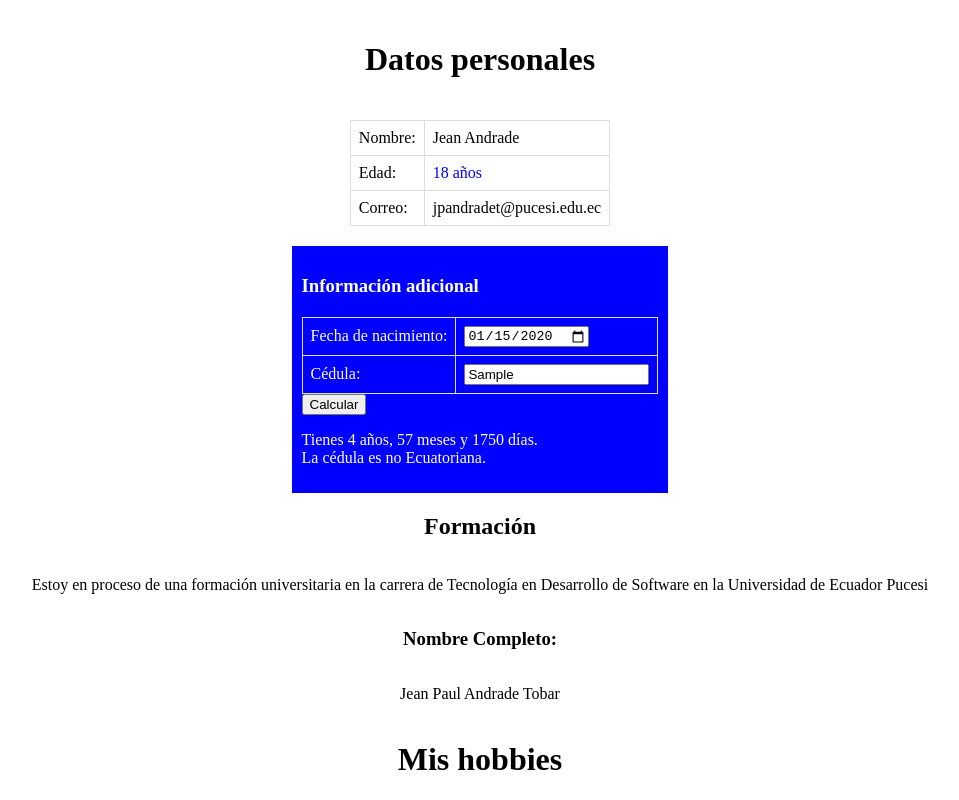
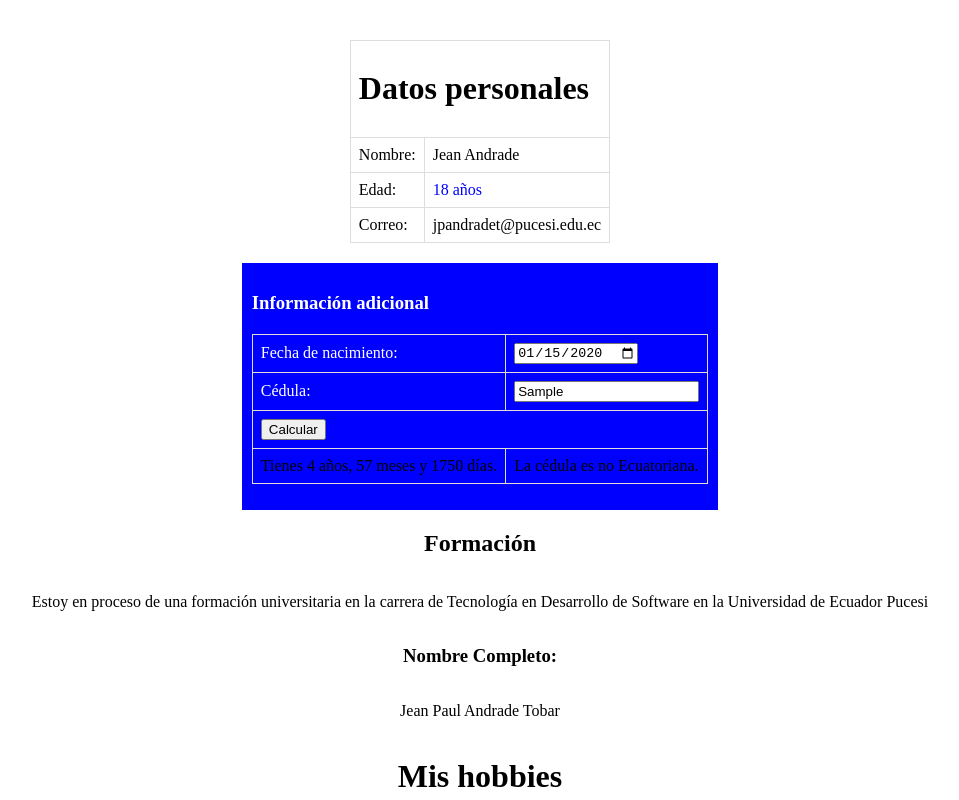
Before and after one commit to TheJean1/Mi-segundo-repositorio, a plain HTML site: page index.html in a window 1280 px wide. Both pictures are taken after typing "2020-01-15", "Sample" into the empty fields and a click on the button "Calcular". Shown: the top 800 px of the page, without its empty margins (160-1119 px from the left). Drawn offline with Linux system fonts and the light colour scheme.

Commit message:
Agregamos una nueva tabla y modificamos el script js, tambien agregamos documentacion especifica, y mejorarmos nuestro modelo de tabla, junto con consejos que se nos dio para mejorar el diseño y funcionamiento de la tabla con js

```diff
--- a/index.html
+++ b/index.html
@@ -1,65 +1,73 @@
 <!DOCTYPE html>
-<html lang="es">
+<html lang="es"> <!-- Define el idioma del documento como español -->
 <head>
-    <meta charset="UTF-8">
-    <meta name="viewport" content="width=device-width, initial-scale=1.0">
-    <link rel="stylesheet" href="styles.css">
-    <script src="script.js"></script>
-    <script></script>
-    <title>Información personal</title>
-
+    <meta charset="UTF-8"> <!-- Establece la codificación de caracteres como UTF-8 -->
+    <meta name="viewport" content="width=device-width, initial-scale=1.0"> <!-- Hace que el diseño sea responsivo -->
+    <link rel="stylesheet" href="styles.css"> <!-- Vincula el archivo CSS externo -->
+    <title>Información personal</title> <!-- Título de la página que aparece en la pestaña del navegador -->
+</head>
 <body>
-    <h1>Datos personales</h1>
-    <table>
+    <table> <!-- Tabla para mostrar datos personales -->
+        <tr>
+            <td colspan="2"><h1>Datos personales</h1></td> <!-- Encabezado de la tabla -->
+        </tr>
         <tr>
             <td>Nombre:</td>
-            <td>Jean Andrade</td>
+            <td>Jean Andrade</td> <!-- Nombre del usuario -->
         </tr>
         <tr>
             <td>Edad:</td>
-            <td style="color: blue;">18 años</td>
+            <td id="Edad-color">18 años</td> <!-- Edad del usuario, con un ID para estilos -->
         </tr>
         <tr>
             <td>Correo:</td>
-            <td>jpandradet@pucesi.edu.ec</td>
+            <td>jpandradet@pucesi.edu.ec</td> <!-- Correo electrónico del usuario -->
         </tr>
     </table>
 
-    <div class="table-azul">
+    <div class="table-azul"> <!-- Sección con fondo azul para información adicional -->
         <h3>Información adicional</h3>
         <table>
             <tr>
                 <td>Fecha de nacimiento:</td>
-                <td><input type="date" id="fechaNacimiento"></td>
+                <td><input type="date" id="fechaNacimiento"></td> <!-- Campo para ingresar la fecha de nacimiento -->
             </tr>
             <tr>
                 <td>Cédula:</td>
-                <td><input type="text" id="cedula"></td>
+                <td><input type="text" id="cedula"></td> <!-- Campo para ingresar el número de cédula -->
+            </tr>
+            <tr>
+                <td colspan="2" class="center"><button id="calcular">Calcular</button></td> <!-- Botón para calcular la edad y verificar la cédula -->
+            </tr>
+            <tr>
+                <td id="resultadoEdad" colspan="1"></td> <!-- Lugar para mostrar el resultado de la edad -->
+                <td id="resultadoCedula" colspan="1"></td> <!-- Lugar para mostrar el resultado de la cédula -->
+            </tr>
+            <tr>
+                <td colspan="2" class="error-message" id="errorMensaje"></td> <!-- Lugar para mostrar mensajes de error -->
             </tr>
         </table>
-        <button id="calcular">Calcular</button>
-        <p id="resultado"></p>
     </div>
 
     <h2>Formación</h2>
-    <p>Estoy en proceso de una formación universitaria en la carrera de Tecnología en Desarrollo de Software en la Universidad de Ecuador Pucesi</p>
+    <p>Estoy en proceso de una formación universitaria en la carrera de Tecnología en Desarrollo de Software en la Universidad de Ecuador Pucesi</p> <!-- Información sobre la formación del usuario -->
     <h3>Nombre Completo:</h3>
-    <p>Jean Paul Andrade Tobar</p>
+    <p>Jean Paul Andrade Tobar</p> <!-- Nombre completo del usuario -->
 
     <h1>Mis hobbies</h1>
-    <ul>
+    <ul> <!-- Lista de hobbies -->
         <li>Leer</li>
         <li>Programar</li>
         <li>Jugar videojuegos</li>
-        <li>Escuchar musica</li>
-        <li>Ver series y peliculas</li>
+        <li>Escuchar música</li>
+        <li>Ver series y películas</li>
         <li>Salir a entrenar</li>
     </ul>
 
     <h1>Imagen relevante</h1>
-    <img src="pollo.jpg" alt="Descripción de la imagen" width="300">
-    <p>Esta es la unica imagen relevante que tengo 😭</p>
+    <img src="pollo.jpg" alt="Descripción de la imagen" width="300"> <!-- Imagen con descripción alternativa -->
+    <p>Esta es la única imagen relevante que tengo 😭</p> <!-- Descripción de la imagen -->
 
-    <script src="script.js"></script>
+    <script src="script.js"></script> <!-- Vincula el archivo JavaScript externo -->
 </body>
 </html>
--- a/script.js
+++ b/script.js
@@ -1,22 +1,36 @@
+// Agrega un evento al botón 'calcular' que se ejecuta al hacer clic
 document.getElementById('calcular').addEventListener('click', function() {
-    const fechaNacimiento = new Date(document.getElementById('fechaNacimiento').value);
-    const cedula = document.getElementById('cedula').value;
-    const hoy = new Date();
+    // Obtener valores de los campos de entrada
+    const fechaNacimientoInput = document.getElementById('fechaNacimiento').value; // Captura la fecha de nacimiento
+    const cedula = document.getElementById('cedula').value; // Captura el número de cédula
+
+    // Verificar que los campos no estén vacíos
+    if (!fechaNacimientoInput || !cedula) {
+        // Limpiar resultados y mostrar mensaje de error
+        document.getElementById('resultadoEdad').innerHTML = '';
+        document.getElementById('resultadoCedula').innerHTML = '';
+        document.getElementById('errorMensaje').innerHTML = '<span style="color: red;">Por favor, completa todos los campos.</span>';
+        return; // Salir de la función si hay campos vacíos
+    }
 
     // Calcular edad
-    let edad = hoy.getFullYear() - fechaNacimiento.getFullYear();
-    const mes = hoy.getMonth() - fechaNacimiento.getMonth();
+    const fechaNacimiento = new Date(fechaNacimientoInput); // Convierte la fecha de nacimiento a un objeto Date
+    const hoy = new Date(); // Obtiene la fecha actual
+    let edad = hoy.getFullYear() - fechaNacimiento.getFullYear(); // Calcula la edad en años
+    const mes = hoy.getMonth() - fechaNacimiento.getMonth(); // Calcula la diferencia de meses
     if (mes < 0 || (mes === 0 && hoy.getDate() < fechaNacimiento.getDate())) {
-        edad--;
+        edad--; // Ajusta la edad si el cumpleaños no ha ocurrido este año
     }
 
     // Calcular meses y días
-    const meses = hoy.getMonth() - fechaNacimiento.getMonth() + (hoy.getFullYear() - fechaNacimiento.getFullYear()) * 12;
-    const dias = Math.floor((hoy - fechaNacimiento) / (1000 * 60 * 60 * 24));
+    const meses = hoy.getMonth() - fechaNacimiento.getMonth() + (hoy.getFullYear() - fechaNacimiento.getFullYear()) * 12; // Calcula la edad en meses
+    const dias = Math.floor((hoy - fechaNacimiento) / (1000 * 60 * 60 * 24)); // Calcula la edad en días
 
     // Verificar cédula
-    const esEcuatoriana = cedula.length === 10; // Simple verificación de longitud
+    const esEcuatoriana = cedula.length === 10; // Simple verificación de longitud para determinar si es cédula ecuatoriana
 
     // Mostrar resultados
-    document.getElementById('resultado').innerHTML = `Tienes ${edad} años, ${meses} meses y ${dias} días. <br> La cédula es ${esEcuatoriana ? 'Ecuatoriana' : 'no Ecuatoriana'}.`;
+    document.getElementById('resultadoEdad').innerHTML = `<span style="color: black;">Tienes ${edad} años, ${meses} meses y ${dias} días.</span>`; // Muestra la edad calculada
+    document.getElementById('resultadoCedula').innerHTML = `<span style="color: black;">La cédula es ${esEcuatoriana ? 'Ecuatoriana' : 'no Ecuatoriana'}.</span>`; // Muestra si la cédula es ecuatoriana o no
+    document.getElementById('errorMensaje').innerHTML = ''; // Limpiar mensaje de error
 });
--- a/styles.css
+++ b/styles.css
@@ -1,25 +1,46 @@
+/* Estilos generales para el cuerpo del documento */
 body {
-    display: flex;
-    flex-direction: column;
-    align-items: center;
-    margin: 0;
-    padding: 20px;
+    display: flex; /* Utiliza flexbox para la disposición de los elementos */
+    flex-direction: column; /* Organiza los elementos en una columna */
+    align-items: center; /* Alinea los elementos al centro horizontalmente */
+    margin: 0; /* Elimina el margen predeterminado del navegador */
+    padding: 20px; /* Agrega un relleno de 20px alrededor del contenido */
 }
+
+/* Estilos para las tablas */
 table {
-    border-collapse: collapse;
-    margin-top: 20px;
+    border-collapse: collapse; /* Colapsa los bordes de las celdas en una sola línea */
+    margin-top: 20px; /* Agrega un margen superior de 20px */
 }
+
+/* Estilos para las celdas de la tabla */
 td {
-    border: 1px solid #ddd;
-    padding: 8px;
+    border: 1px solid #ddd; /* Agrega un borde gris claro a las celdas */
+    padding: 8px; /* Agrega un relleno de 8px dentro de las celdas */
 }
+
+/* Estilos para listas desordenadas */
 ul {
-    list-style-type: disc;
-    padding-left: 20px;
+    list-style-type: disc; /* Utiliza un estilo de lista con viñetas */
+    padding-left: 20px; /* Agrega un relleno a la izquierda para alinear las viñetas */
 }
+
+/* Estilos para la sección de información adicional */
 .table-azul {
-    background-color: blue;
-    color: white;
-    padding: 10px;
-    margin-top: 20px;
+    background-color: blue; /* Establece un color de fondo azul */
+    color: white; /* Establece el color del texto en blanco */
+    padding: 10px; /* Agrega un relleno de 10px alrededor del contenido */
+    margin-top: 20px; /* Agrega un margen superior de 20px */
 }
+
+/* Estilos para el texto de la edad */
+#Edad-color {
+    color: blue; /* Establece el color del texto en azul */
+}
+
+/* Estilos para mensajes de error */
+.error-message {
+    border: none; /* Elimina cualquier borde alrededor del mensaje */
+    color: red; /* Establece el color del texto en rojo */
+    text-align: center; /* Centra el texto dentro del elemento */
+}
```
